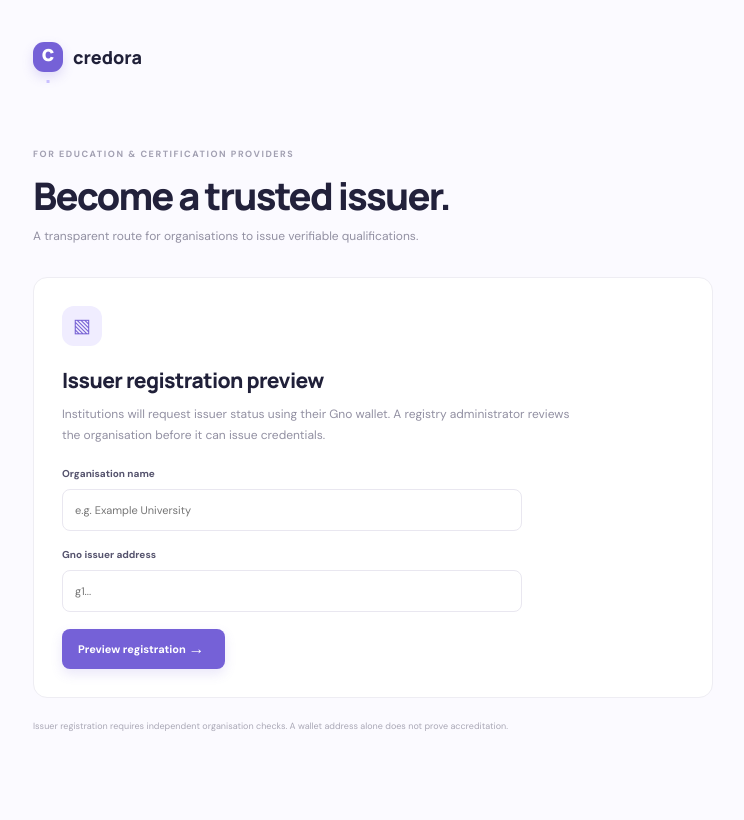
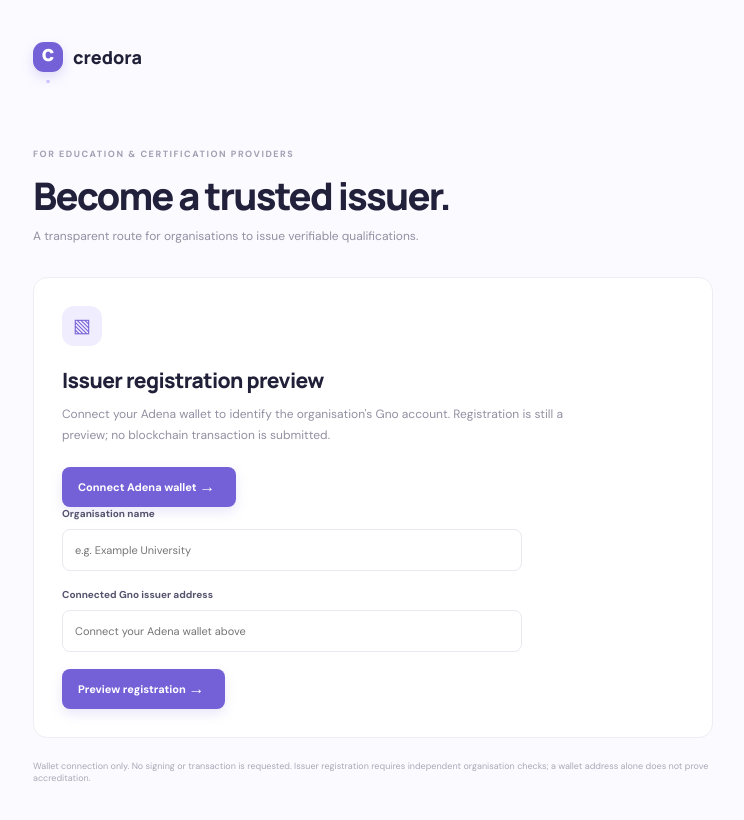
Before and after one commit to Kenpachi-2/Credora, a Next.js app in the folder frontend/: page /issuers in a window 1280 px wide. Shown: the top 820 px of the page, without its empty margins (251-995 px from the left). Built offline with nearby package versions, Linux system fonts and the light colour scheme.

Commit message:
Implement Adena wallet connection on issuer preview

```diff
--- a/frontend/app/issuers/page.tsx
+++ b/frontend/app/issuers/page.tsx
@@ -1,11 +1,46 @@
 "use client";
 
 import { useState } from "react";
+import { AdenaSDK } from "@adena-wallet/sdk";
+
+type WalletAccount = { address?: string; account?: { address?: string }; [key: string]: unknown };
+type WalletNetwork = { chainId?: string; chain_id?: string; chainName?: string; name?: string; [key: string]: unknown };
+
+function getAddress(account: WalletAccount): string {
+  return account.address ?? account.account?.address ?? "";
+}
 
 export default function IssuersPage() {
   const [organisation, setOrganisation] = useState("");
   const [wallet, setWallet] = useState("");
+  const [network, setNetwork] = useState("");
+  const [connected, setConnected] = useState(false);
+  const [connecting, setConnecting] = useState(false);
+  const [walletError, setWalletError] = useState("");
   const [submitted, setSubmitted] = useState(false);
+
+  async function connectWallet() {
+    setConnecting(true);
+    setWalletError("");
+    try {
+      const adena = AdenaSDK.createAdenaWallet();
+      await adena.connectWallet();
+      const [account, currentNetwork] = await Promise.all([
+        adena.getAccount() as Promise<WalletAccount>,
+        adena.getNetwork() as Promise<WalletNetwork>
+      ]);
+      const address = getAddress(account);
+      if (!address) throw new Error("Adena connected, but no account address was returned. Please unlock Adena and try again.");
+      setWallet(address);
+      setNetwork(currentNetwork.chainId ?? currentNetwork.chain_id ?? currentNetwork.chainName ?? currentNetwork.name ?? "Connected network");
+      setConnected(true);
+      setSubmitted(false);
+    } catch (error) {
+      setWalletError(error instanceof Error ? error.message : "Could not connect to Adena. Check that the extension is installed and unlocked.");
+    } finally {
+      setConnecting(false);
+    }
+  }
 
   function submit(event: React.FormEvent<HTMLFormElement>) {
     event.preventDefault();
@@ -21,17 +56,28 @@ export default function IssuersPage() {
       <section className="feature-panel verify-panel">
         <div className="feature-symbol">▧</div>
         <h2>Issuer registration preview</h2>
-        <p>Institutions will request issuer status using their Gno wallet. A registry administrator reviews the organisation before it can issue credentials.</p>
+        <p>Connect your Adena wallet to identify the organisation's Gno account. Registration is still a preview; no blockchain transaction is submitted.</p>
+        <div className="wallet-connect-panel">
+          <button className="primary-button" type="button" onClick={connectWallet} disabled={connecting}>
+            {connecting ? "Connecting…" : connected ? "Reconnect Adena wallet" : "Connect Adena wallet"} <span>→</span>
+          </button>
+          {connected && <div className="wallet-connected" role="status">
+            <strong>Wallet connected</strong>
+            <span>{wallet}</span>
+            <small>Network: {network}</small>
+          </div>}
+          {walletError && <div className="wallet-error" role="alert">{walletError}</div>}
+        </div>
         <form onSubmit={submit} className="verify-form">
           <label htmlFor="org-name">Organisation name</label>
           <input id="org-name" value={organisation} onChange={(event) => { setOrganisation(event.target.value); setSubmitted(false); }} placeholder="e.g. Example University" required />
-          <label htmlFor="org-wallet">Gno issuer address</label>
-          <input id="org-wallet" value={wallet} onChange={(event) => { setWallet(event.target.value); setSubmitted(false); }} placeholder="g1..." required />
-          <button className="primary-button" type="submit">Preview registration <span>→</span></button>
+          <label htmlFor="org-wallet">Connected Gno issuer address</label>
+          <input id="org-wallet" value={wallet} readOnly placeholder="Connect your Adena wallet above" required />
+          <button className="primary-button" type="submit" disabled={!connected || !organisation.trim()}>Preview registration <span>→</span></button>
         </form>
         {submitted && <div className="verification-notice"><strong>Preview only — no request was submitted.</strong><span>{organisation} · {wallet}</span></div>}
       </section>
-      <p className="disclaimer">Issuer registration requires independent organisation checks. A wallet address alone does not prove accreditation.</p>
+      <p className="disclaimer">Wallet connection only. No signing or transaction is requested. Issuer registration requires independent organisation checks; a wallet address alone does not prove accreditation.</p>
     </main>
   );
 }
```
